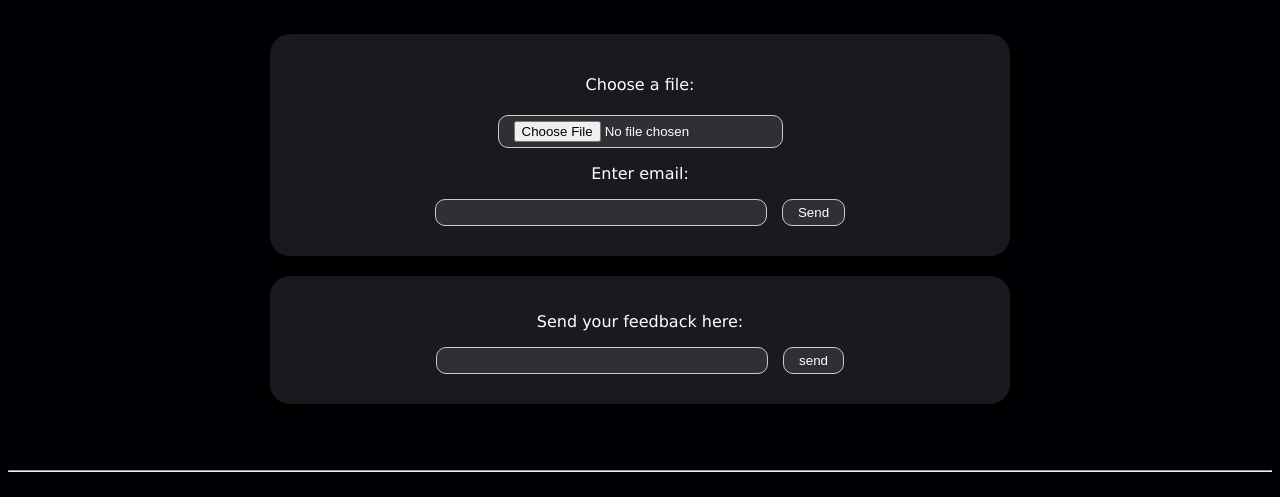
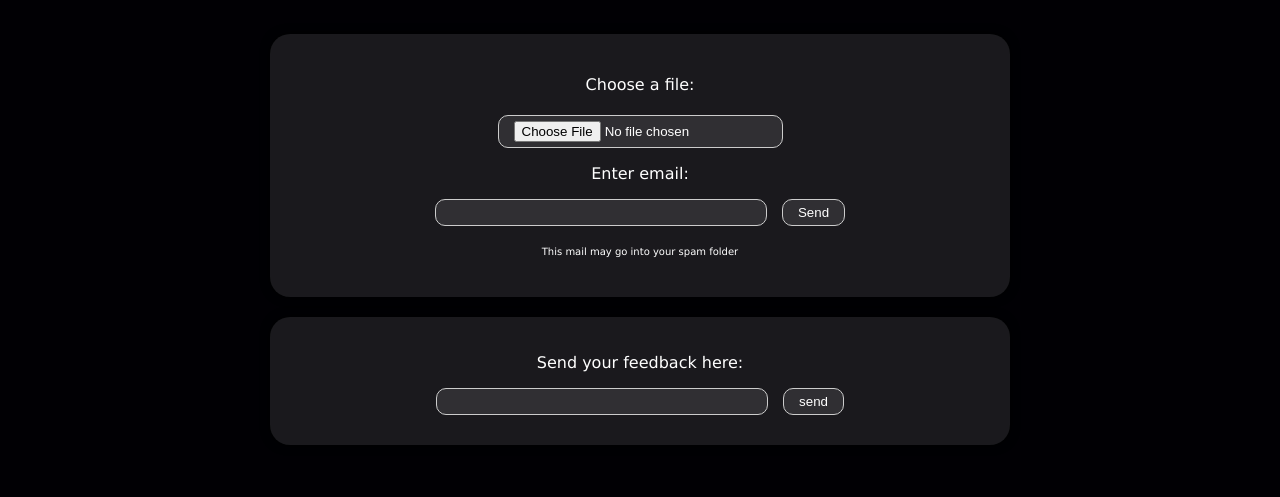
Before and after one commit to abhijeetrajhansgithub/Codesteins-PDF-to-Text-Converter, a Flask app: page / in a window 1280 px wide. Shown: the part 431-928 px from the top of the page. Run offline with Flask 3, Linux system fonts and the light colour scheme.

Commit message:
Update index.html

```diff
--- a/templates/index.html
+++ b/templates/index.html
@@ -40,6 +40,9 @@
             </label>
             <input type="submit" value="Send" class="send-message">
         </div>
+        <div>
+            <p class="spam-info">This mail may go into your spam folder</p>
+        </div>
     </form>
     </div>
 
```
